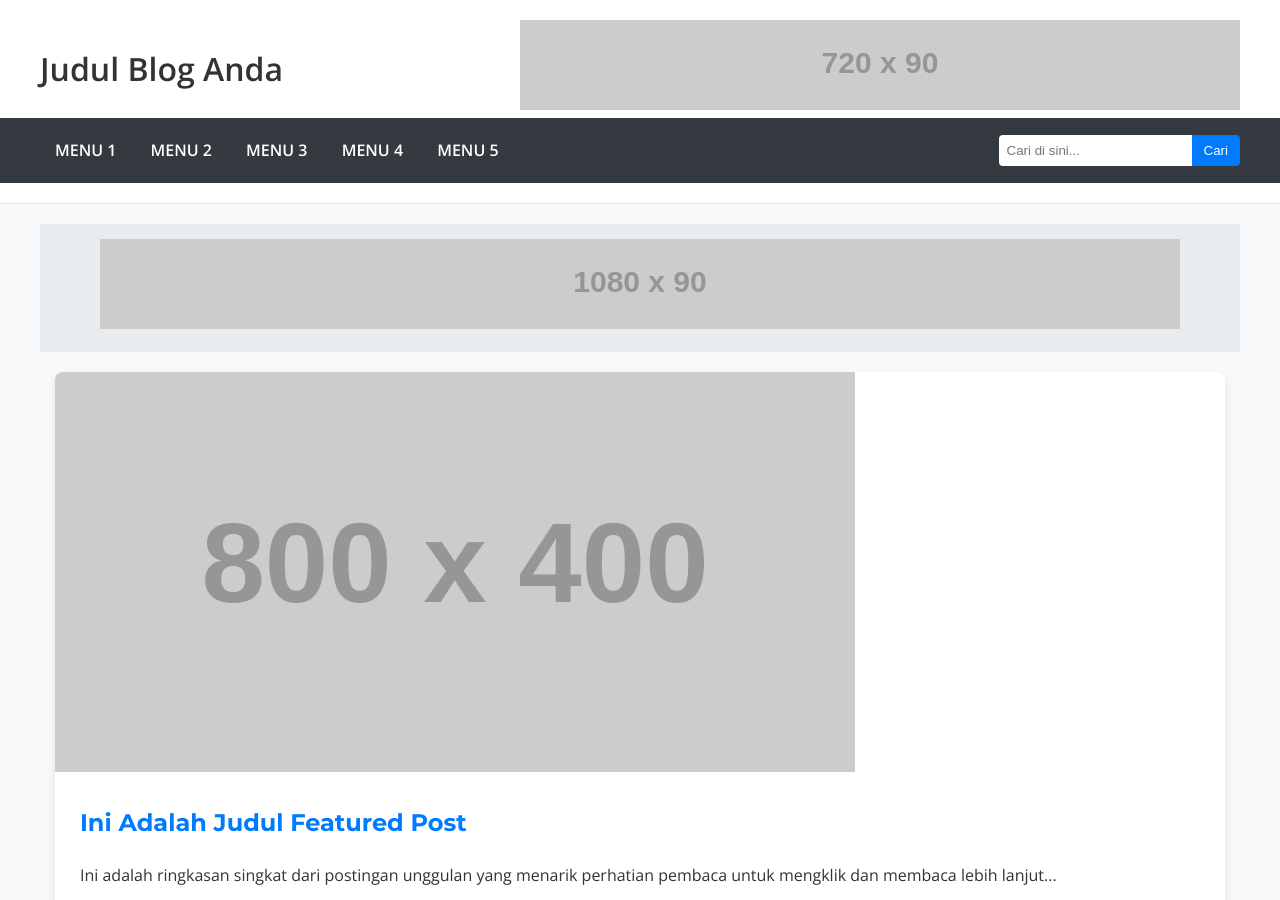
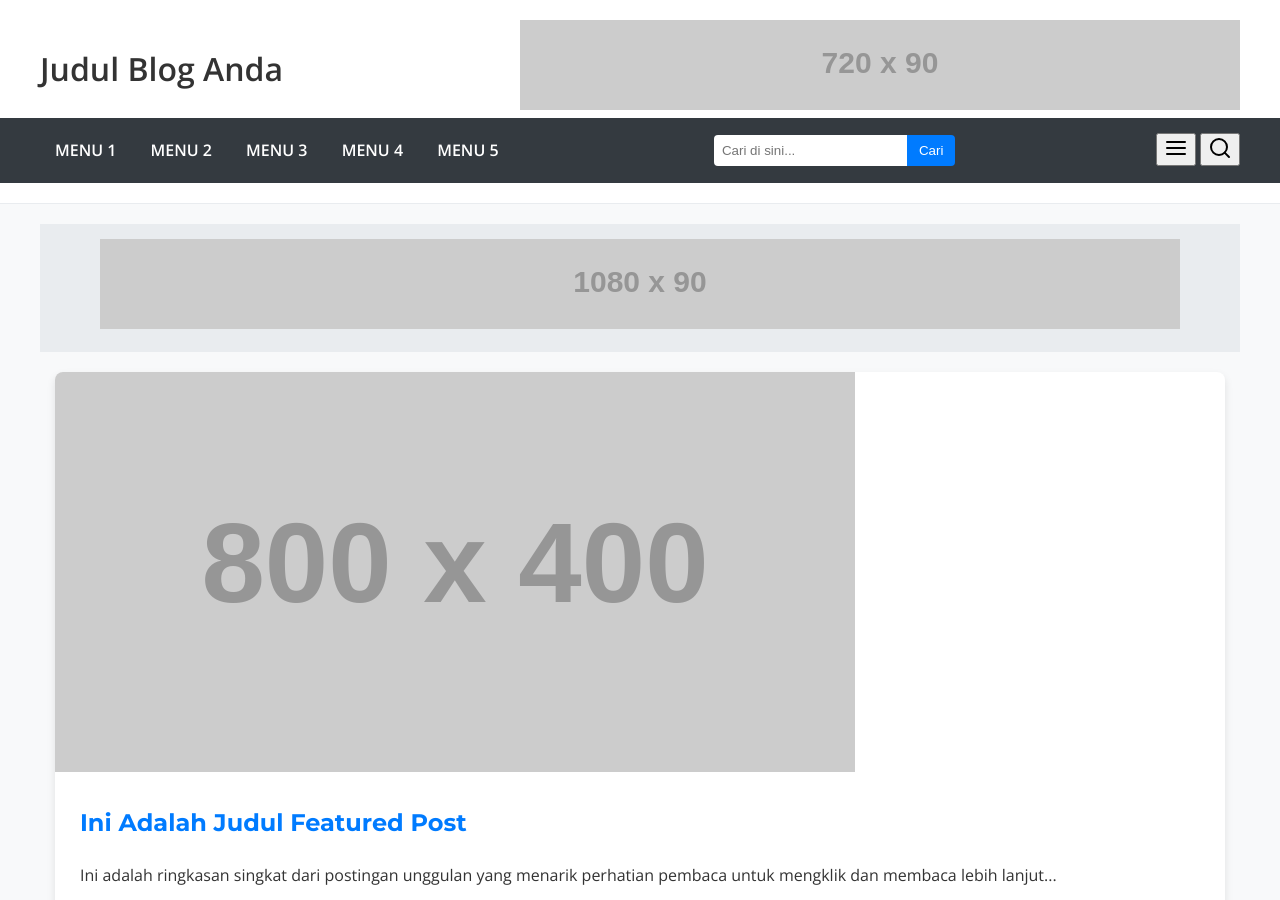
Before and after one commit to finclique/finclique.github.io, a Jekyll site: the page built from index.html, in a window 1280 px wide and 900 px high. Built offline with Jekyll 4.4.1, drawn with Linux system fonts in a browser that asks for light colours.

Commit message:
Update navigation.html

```diff
--- a/_includes/navigation.html
+++ b/_includes/navigation.html
@@ -1,15 +1,30 @@
-<nav class="main-navigation">
+<nav class="main-navigation" id="main-nav">
     <div class="container nav-content">
-        <ul>
+        <!-- Menu untuk Desktop -->
+        <ul id="desktop-menu">
             <li><a href="#">MENU 1</a></li>
             <li><a href="#">MENU 2</a></li>
             <li><a href="#">MENU 3</a></li>
             <li><a href="#">MENU 4</a></li>
             <li><a href="#">MENU 5</a></li>
         </ul>
-        <form class="search-form" onsubmit="return false;">
+
+        <!-- Form Pencarian untuk Desktop -->
+        <form class="search-form" id="desktop-search" onsubmit="return false;">
             <input type="search" placeholder="Cari di sini...">
             <button type="submit">Cari</button>
         </form>
+
+        <!-- Ikon untuk Tampilan Mobile -->
+        <div class="mobile-nav-icons">
+            <button id="hamburger-btn" aria-label="Buka Menu">
+                <!-- SVG Ikon Hamburger -->
+                <svg xmlns="http://www.w3.org/2000/svg" width="24" height="24" viewBox="0 0 24 24" fill="none" stroke="currentColor" stroke-width="2" stroke-linecap="round" stroke-linejoin="round"><line x1="3" y1="12" x2="21" y2="12"></line><line x1="3" y1="6" x2="21" y2="6"></line><line x1="3" y1="18" x2="21" y2="18"></line></svg>
+            </button>
+            <button id="search-btn" aria-label="Buka Pencarian">
+                <!-- SVG Ikon Cari -->
+                <svg xmlns="http://www.w3.org/2000/svg" width="24" height="24" viewBox="0 0 24 24" fill="none" stroke="currentColor" stroke-width="2" stroke-linecap="round" stroke-linejoin="round"><circle cx="11" cy="11" r="8"></circle><line x1="21" y1="21" x2="16.65" y2="16.65"></line></svg>
+            </button>
+        </div>
     </div>
 </nav>
```
